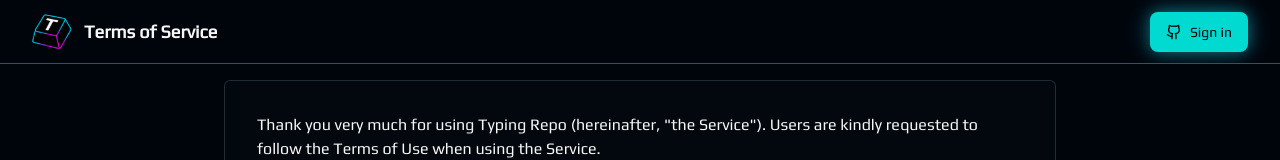
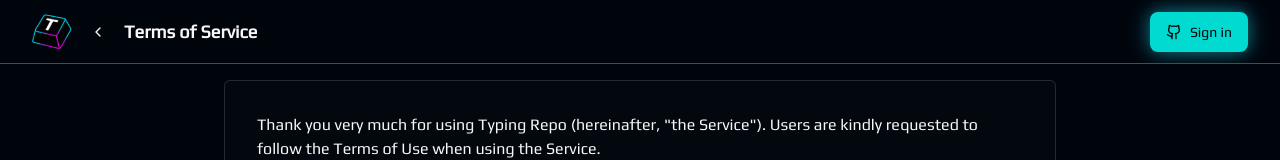
Before and after one commit to Shrimprin/typing_repo, a Next.js app in the folder frontend/: page /terms in a window 1280 px wide. Shown: the top 160 px of the page. Built offline with nearby package versions, Linux system fonts and the light colour scheme; no server answers.

Commit message:
以下のページに戻るボタンを追加 - リポジトリ詳細 - 利用規約 - プライバシーポリシー

```diff
--- a/frontend/src/app/privacy/page.tsx
+++ b/frontend/src/app/privacy/page.tsx
@@ -9,7 +9,7 @@ export const metadata: Metadata = {
 
 export default function PrivacyPolicy() {
   return (
-    <PageLayout title="Privacy Policy">
+    <PageLayout title="Privacy Policy" backHref="/">
       <div className="bg-background min-h-screen py-4">
         <div
           className={`
--- a/frontend/src/app/repositories/[id]/page.tsx
+++ b/frontend/src/app/repositories/[id]/page.tsx
@@ -56,7 +56,12 @@ export default async function RepositoryDetailPage({ params }: RepositoryDetailP
   const moreComponent = <DeleteRepositoryDialog repository={repository} />;
 
   return (
-    <PageLayout title={repository.name} moreComponent={moreComponent} className="flex h-screen flex-col">
+    <PageLayout
+      title={repository.name}
+      moreComponent={moreComponent}
+      backHref="/repositories"
+      className="flex h-screen flex-col"
+    >
       <div className="flex-1 overflow-hidden">
         <RepositoryDetail initialFileItems={sortedFileItems} />
       </div>
--- a/frontend/src/app/terms/page.tsx
+++ b/frontend/src/app/terms/page.tsx
@@ -9,7 +9,7 @@ export const metadata: Metadata = {
 
 export default function TermsOfService() {
   return (
-    <PageLayout title="Terms of Service">
+    <PageLayout title="Terms of Service" backHref="/">
       <div className="bg-background min-h-screen py-4">
         <div
           className={`
--- a/frontend/src/components/common/Header.tsx
+++ b/frontend/src/components/common/Header.tsx
@@ -1,4 +1,4 @@
-import { MoreHorizontal } from 'lucide-react';
+import { ChevronLeft, MoreHorizontal } from 'lucide-react';
 import Image from 'next/image';
 import Link from 'next/link';
 
@@ -9,9 +9,10 @@ import { DropdownMenu, DropdownMenuContent, DropdownMenuTrigger } from '@/compon
 type HeaderProps = {
   title?: string;
   moreComponent?: React.ReactNode;
+  backHref?: string;
 };
 
-export default function Header({ title = '', moreComponent }: HeaderProps) {
+export default function Header({ title = '', moreComponent, backHref }: HeaderProps) {
   return (
     <header className="bg-background flex h-16 w-full flex-shrink-0 items-center overflow-hidden border-b px-8">
       <Link
@@ -23,11 +24,22 @@ export default function Header({ title = '', moreComponent }: HeaderProps) {
       >
         <Image src="/logo-icon.svg" alt="Typing Repo Logo" width={40} height={40} />
       </Link>
-      {title && <h1 className="mx-3 min-w-0 truncate text-lg font-bold">{title}</h1>}
+      <div className="mx-2 flex-shrink-0">
+        {backHref ? (
+          <Link href={backHref}>
+            <Button variant="ghost" size="icon" aria-label="back">
+              <ChevronLeft className="h-5 w-5" />
+            </Button>
+          </Link>
+        ) : (
+          <div className="h-9 w-9" />
+        )}
+      </div>
+      {title && <h1 className="min-w-0 truncate text-lg font-bold">{title}</h1>}
       {moreComponent && (
         <DropdownMenu>
           <DropdownMenuTrigger asChild>
-            <Button variant="ghost" size="icon" aria-label="more-menu" className="flex-shrink-0">
+            <Button variant="ghost" size="icon" aria-label="more-menu" className="mx-2 flex-shrink-0">
               <MoreHorizontal className="h-5 w-5" />
             </Button>
           </DropdownMenuTrigger>
--- a/frontend/src/components/common/PageLayout.tsx
+++ b/frontend/src/components/common/PageLayout.tsx
@@ -4,6 +4,7 @@ type PageLayoutProps = {
   children: React.ReactNode;
   title?: string;
   moreComponent?: React.ReactNode;
+  backHref?: string;
   className?: string;
 };
 
@@ -11,11 +12,12 @@ export default function PageLayout({
   title = '',
   children,
   moreComponent,
+  backHref,
   className = 'flex min-h-screen flex-col',
 }: PageLayoutProps) {
   return (
     <div className={className}>
-      <Header title={title} moreComponent={moreComponent} />
+      <Header title={title} moreComponent={moreComponent} backHref={backHref} />
       {children}
     </div>
   );
```
